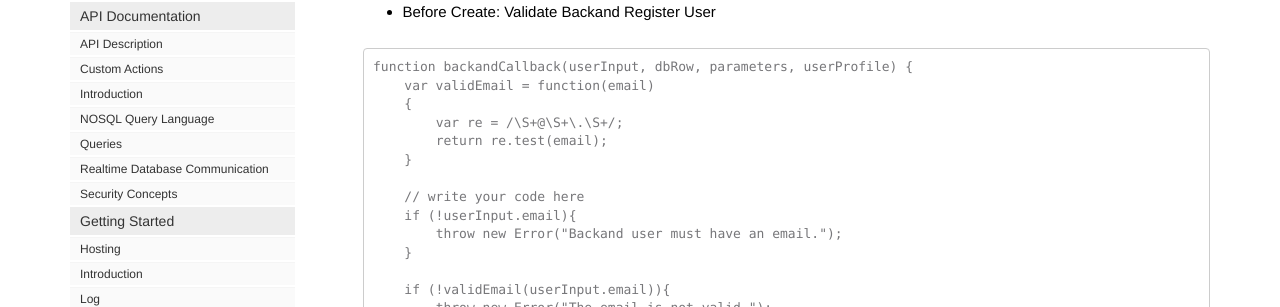
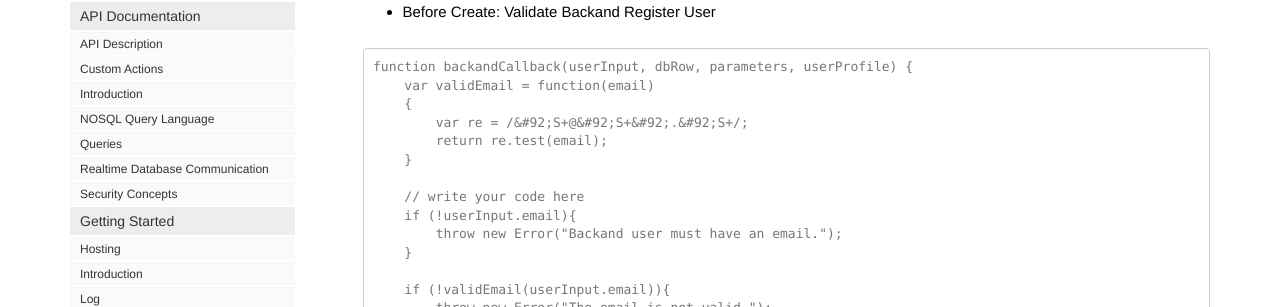
Before and after one commit to backand/HelpPages, a Jekyll site: the page built from en/latest/apidocs/security.md, in a window 1280 px wide and 900 px high, scrolled down 2596 px. Shown: the part 201-508 px from the top of the window. Built offline with Jekyll 4.4.1, drawn with Linux system fonts in a browser that asks for light colours; nearby versions of some CDN libraries; library files that are not in the unit come from our copies; Markdown is read by kramdown in place of the engine named in the settings; comment, search, counter and statistics services are not loaded; some of the changed text lies outside the part shown.

```diff
--- a/en/latest/apidocs/security.md
+++ b/en/latest/apidocs/security.md
@@ -63,7 +63,7 @@
 function backandCallback(userInput, dbRow, parameters, userProfile) {
     var validEmail = function(email)
     {
-        var re = /\S+@\S+\.\S+/;
+        var re = /&#92;S+@&#92;S+&#92;.&#92;S+/;
         return re.test(email);
     }
 
```
